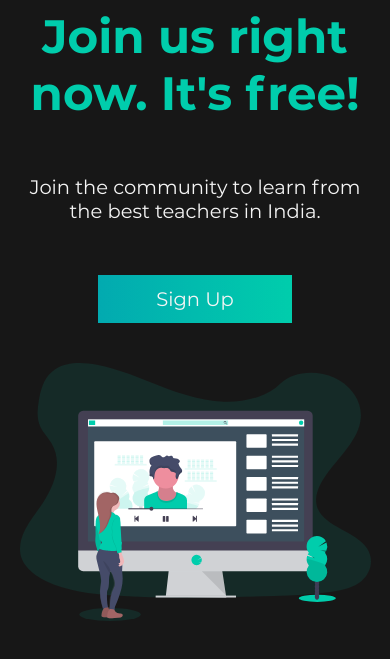
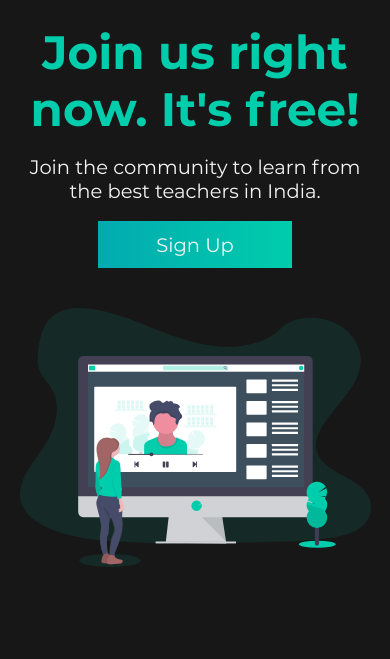
Before and after one commit to rvpandey99/rvpandey99.github.io, a plain HTML site: page index.html in a window 390 px wide. Shown: the part 113-772 px from the top of the page. Drawn offline with Linux system fonts and the light colour scheme.

Commit message:
adjusted for mobile

```diff
--- a/styles/styles.css
+++ b/styles/styles.css
@@ -322,6 +322,7 @@ section.cta {
         grid-area: 4 / 1 / span 4 / span 1;
     }
     .cta-heading{
+        padding-top: 12vw;
         text-align: center;
         font-size: 12vw;
     }
@@ -336,7 +337,7 @@ section.cta {
     }
     .cta-text{
         text-align: center;
-        padding: 15% 0px;
+        padding: 5% 0px;
         font-size: 5vw;
     }
 }
```
